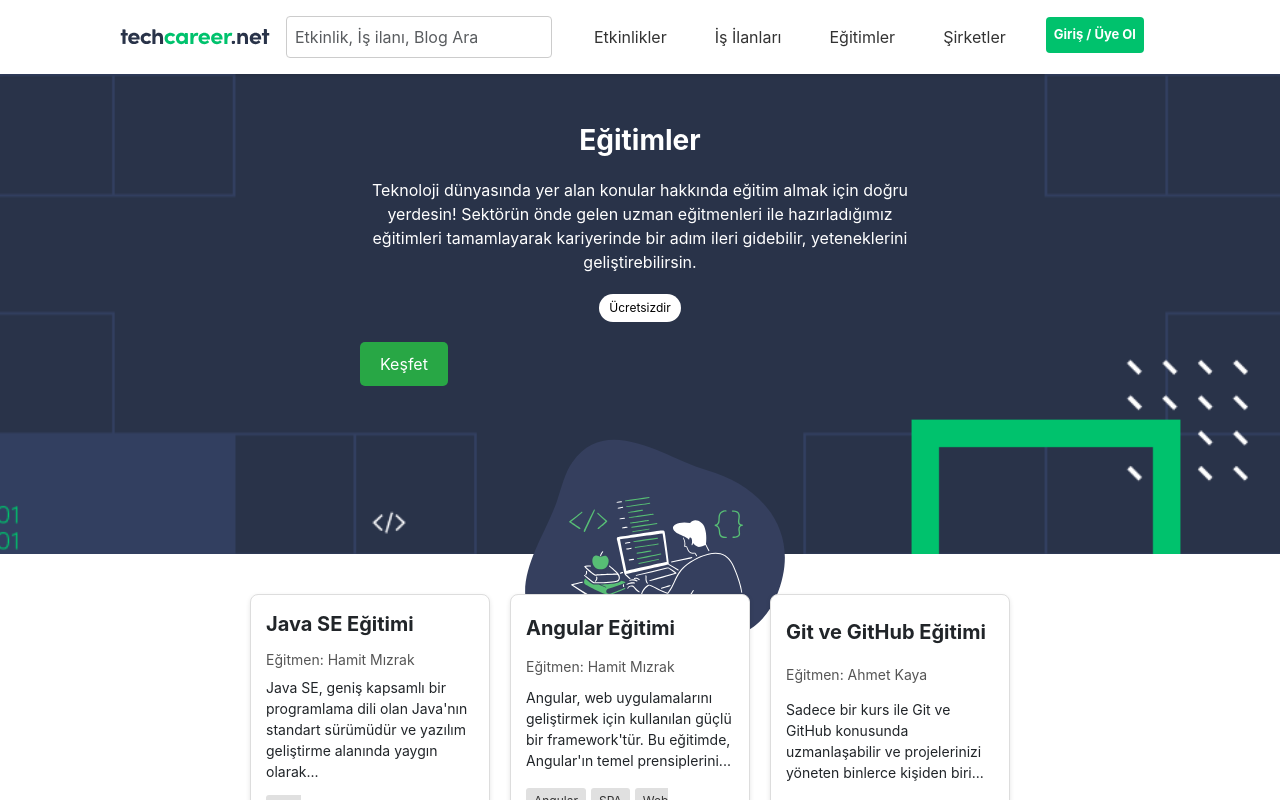
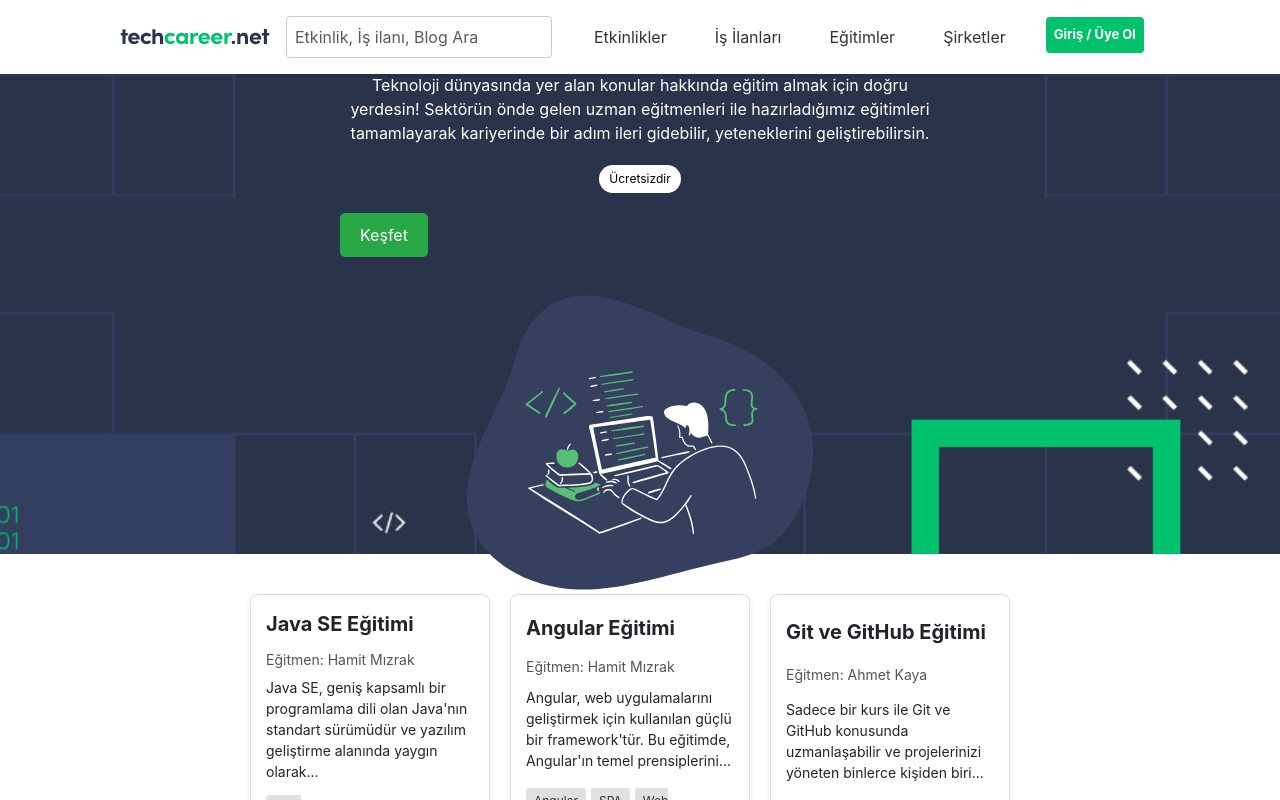
Before and after one commit to yilmaz-busra/WebvwaveBootcampFinalProject, a React (Create React App) app: page /education in a window 1280 px wide. Shown: the top 800 px of the page. Built offline with nearby package versions, Linux system fonts and the light colour scheme.

Commit message:
revised css

```diff
--- a/src/Pages/Education/Education.css
+++ b/src/Pages/Education/Education.css
@@ -1,7 +1,6 @@
 .background-section {
   background-image: url("/public/background.png"); /* Arka plan görseli */
   background-size: cover; /* Tüm alanı kaplaması için */
-  background-position: center; /* Ortalanmış bir arka plan */
   height: 65vh; /* Ekran yüksekliğinin %65'i */
   display: flex; /* İçeriği esnek bir düzenlemeyle hizalamak için */
   align-items: center; /* Dikey ortalama */
@@ -17,7 +16,6 @@
   max-width: 1200px; /* İçeriğin genişliği */
   width: 100%;
   gap: 20px; /* Elemanlar arasındaki boşluk */
-  flex-wrap: wrap; /* Küçük ekranlarda alt alta gelmesini sağlar */
 }
 
 .breadcrumb {
@@ -34,15 +32,12 @@
 }
 
 .container {
-  flex: 1; /* İçeriği esnek hale getirir */
   max-width: 600px; /* Maksimum genişlik */
   padding: 20px;
 }
 
 .container-content {
-  display: flex;
-  flex-direction: column; /* Dikey düzen */
-  margin-top: 100px;
+  width: 600px;
 }
 
 .title {
@@ -84,16 +79,10 @@
 }
 
 .image-container {
-  flex: 1; /* Görselin esnekliği */
-  display: flex;
-  justify-content: end; /* Sağ tarafa hizalama */
-  align-items: center; /* Dikey ortalama */
+  width: 30%;
 }
 
 .education-icon {
-  width: 90%; /* Görselin genişliği */
-  max-width: 600px; /* Maksimum genişlik */
-  height: auto; /* Görsel orantısını korur */
 }
 .course-list {
   padding: 20px 250px;
--- a/src/Pages/Education/Education.js
+++ b/src/Pages/Education/Education.js
@@ -10,22 +10,21 @@ function Education() {
       <section>
         <div className="background-section">
           <div className="content-wrapper">
-            <nav className="breadcrumb">
+            {/* <nav className="breadcrumb">
               <a href="/">Ana Sayfa</a> &gt; <a href="#">Eğitimler</a>
-            </nav>
-            <div className="container">
+            </nav> */}
+
             <div className="container-content">
               <h1 className="title">Eğitimler</h1>
               <p className="description">
-                  Teknoloji dünyasında yer alan konular hakkında eğitim almak
-                  için doğru yerdesin! Sektörün önde gelen uzman eğitmenleri ile
+                Teknoloji dünyasında yer alan konular hakkında eğitim almak için
+                doğru yerdesin! Sektörün önde gelen uzman eğitmenleri ile
                 hazırladığımız eğitimleri tamamlayarak kariyerinde bir adım
                 ileri gidebilir, yeteneklerini geliştirebilirsin.
               </p>
               <div>
                 <span className="free-badge">Ücretsizdir</span>
                 <button className="explore-button">Keşfet</button>
-                </div>
               </div>
             </div>
             <div className="image-container">
```
Lines whose indentation alone changed are shown as unchanged.
